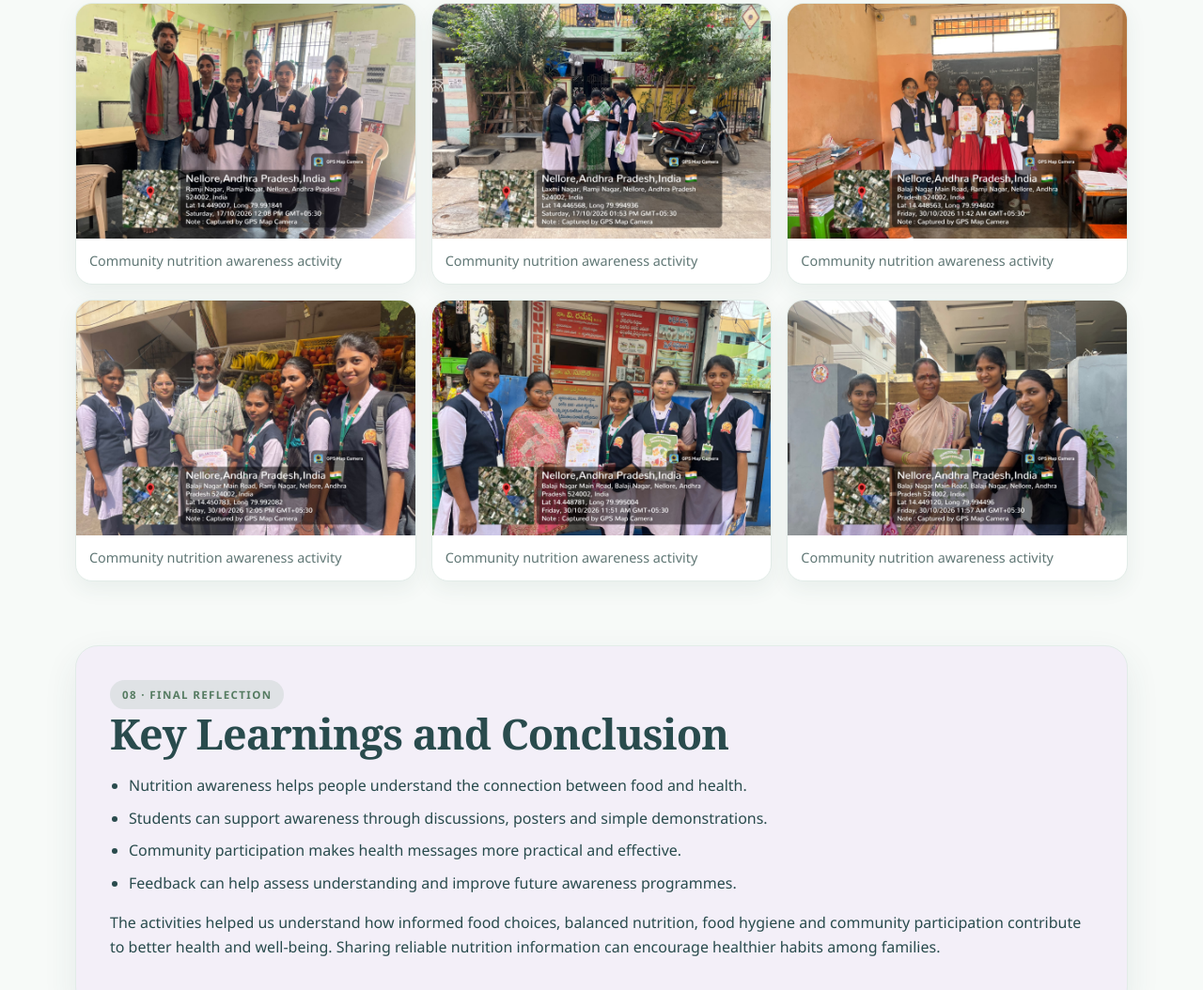
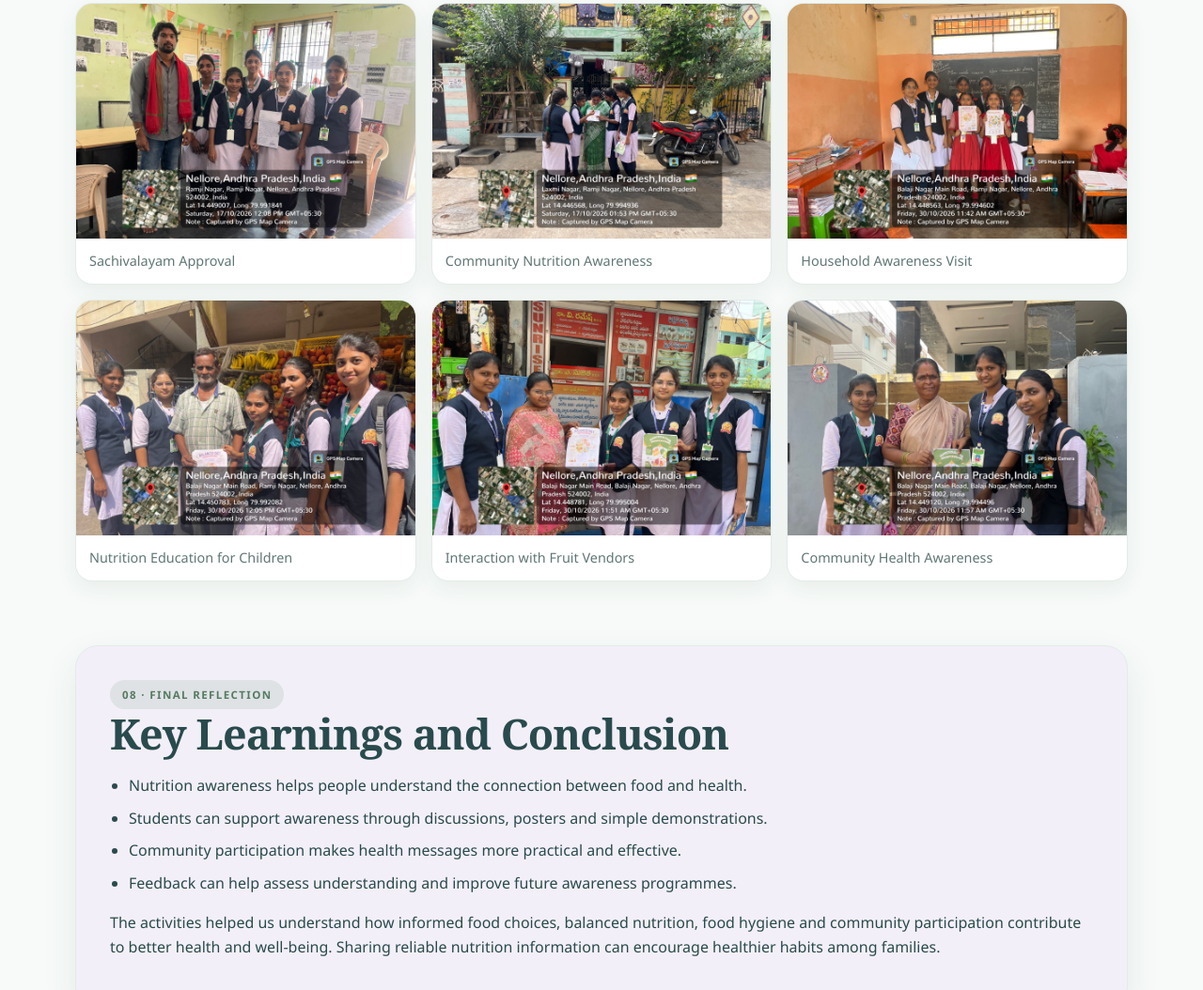
Before and after one commit to ravithreyeeni/Nutrition, a plain HTML site: page index.html in a window 1280 px wide. Shown: the part 5178-6232 px from the top of the page at 94% size. Drawn offline with Linux system fonts and the light colour scheme.

Commit message:
Update index.html

```diff
--- a/index.html
+++ b/index.html
@@ -332,33 +332,41 @@
           <h2>Community Visits and Activity Gallery</h2>
           <p>Photographs from nutrition awareness interactions, poster sharing and community outreach activities.</p>
         </div>
+
 <div class="gallery">
+
     <figure class="photo-card">
-      <img src="assets/w1.jpeg" alt="Sachivalayam Approval photograph 1" loading="lazy">
-      <figcaption>Community nutrition awareness activity</figcaption>
+        <img src="assets/w1.jpeg" alt="Sachivalayam Approval" loading="lazy">
+        <figcaption>Sachivalayam Approval</figcaption>
     </figure>
+
     <figure class="photo-card">
-      <img src="assets/w2.jpeg" alt="Nutrition awareness photograph 2" loading="lazy">
-      <figcaption>Community nutrition awareness activity</figcaption>
+        <img src="assets/w2.jpeg" alt="Nutrition Awareness" loading="lazy">
+        <figcaption>Community Nutrition Awareness</figcaption>
     </figure>
+
     <figure class="photo-card">
-      <img src="assets/w3.jpeg" alt="Household visit Awareness photograph 3" loading="lazy">
-      <figcaption>Community nutrition awareness activity</figcaption>
+        <img src="assets/w3.jpeg" alt="Household Visit" loading="lazy">
+        <figcaption>Household Awareness Visit</figcaption>
     </figure>
+
     <figure class="photo-card">
-      <img src="assets/w4.jpeg" alt="Educating Children photograph 4" loading="lazy">
-      <figcaption>Community nutrition awareness activity</figcaption>
+        <img src="assets/w4.jpeg" alt="Educating Children" loading="lazy">
+        <figcaption>Nutrition Education for Children</figcaption>
     </figure>
+
     <figure class="photo-card">
-      <img src="assets/w5.jpeg" alt="Interaction with Fruit Vendors photograph 5" loading="lazy">
-      <figcaption>Community nutrition awareness activity</figcaption>
+        <img src="assets/w5.jpeg" alt="Interaction with Fruit Vendors" loading="lazy">
+        <figcaption>Interaction with Fruit Vendors</figcaption>
     </figure>
+
     <figure class="photo-card">
-      <img src="assets/w6.jpeg" alt=" Health Awareness photograph 6" loading="lazy">
-      <figcaption>Community nutrition awareness activity</figcaption>
+        <img src="assets/w6.jpeg" alt="Health Awareness" loading="lazy">
+        <figcaption>Community Health Awareness</figcaption>
     </figure>
 
 </div>
+
       </div>
     </section>
 
```
Lines whose indentation alone changed are shown as unchanged.
